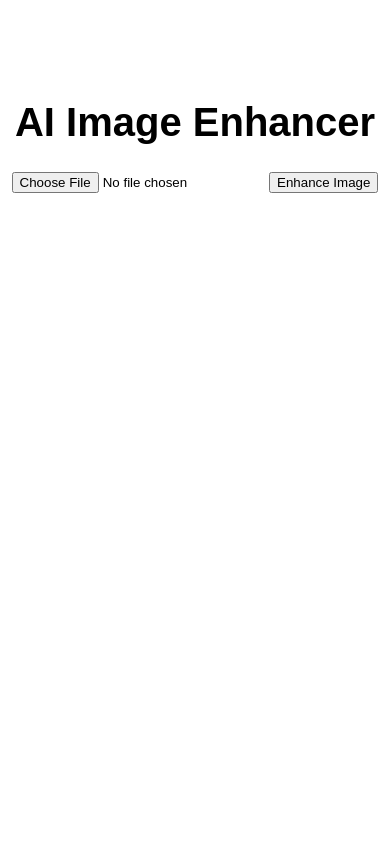
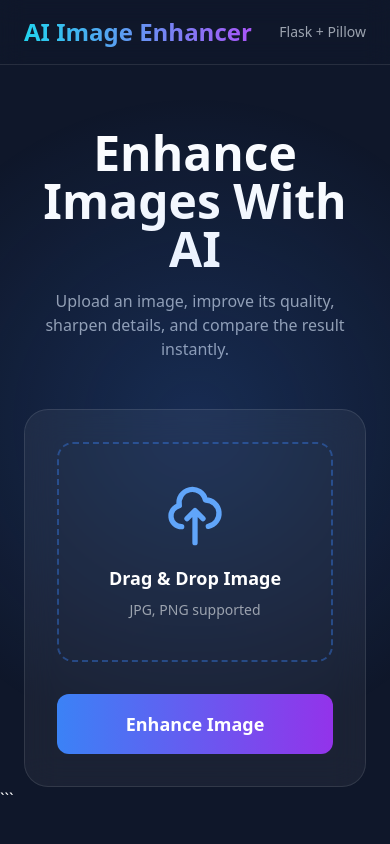
Before and after one commit to tanyakaundinya/Image-Enhancer, a Flask app: page / in a window 390 px wide. Run offline with Flask 3, Linux system fonts and the light colour scheme; some libraries are stand-ins or nearby versions.

Commit message:
updated ui

````diff
--- a/app.py
+++ b/app.py
@@ -1,76 +1,3 @@
-# from flask import Flask, render_template, request
-# from PIL import Image, ImageEnhance
-# import os
-
-
-# app = Flask(__name__)
-
-
-# UPLOAD_FOLDER = "uploads"
-# ENHANCED_FOLDER = "enhanced"
-
-
-# app.config["UPLOAD_FOLDER"] = UPLOAD_FOLDER
-
-
-# os.makedirs(UPLOAD_FOLDER, exist_ok=True)
-# os.makedirs(ENHANCED_FOLDER, exist_ok=True)
-
-
-# @app.route("/", methods=["GET", "POST"])
-# def home():
-
-#     enhanced_image = None
-
-#     if request.method == "POST":
-
-#         image = request.files["image"]
-
-#         if image:
-
-#             upload_path = os.path.join(
-#                 UPLOAD_FOLDER,
-#                 image.filename
-#             )
-
-#             image.save(upload_path)
-
-
-#             img = Image.open(upload_path)
-
-
-#             # Improve sharpness
-#             sharpness = ImageEnhance.Sharpness(img)
-#             img = sharpness.enhance(2)
-
-
-#             # Improve contrast
-#             contrast = ImageEnhance.Contrast(img)
-#             img = contrast.enhance(1.5)
-
-
-#             enhanced_path = os.path.join(
-#                 ENHANCED_FOLDER,
-#                 image.filename
-#             )
-
-
-#             img.save(enhanced_path)
-
-
-#             enhanced_image = enhanced_path
-
-
-#     return render_template(
-#         "index.html",
-#         enhanced_image=enhanced_image
-#     )
-
-
-# if __name__ == "__main__":
-#     app.run(debug=True)
-
-
 from flask import Flask, render_template, request, send_from_directory
 from PIL import Image, ImageEnhance
 import os
@@ -86,6 +13,11 @@ os.makedirs(UPLOAD_FOLDER, exist_ok=True)
 os.makedirs(ENHANCED_FOLDER, exist_ok=True)
 
 
+@app.route('/uploads/<filename>')
+def uploaded_file(filename):
+    return send_from_directory(UPLOAD_FOLDER, filename)
+
+
 @app.route('/enhanced/<filename>')
 def enhanced_file(filename):
     return send_from_directory(ENHANCED_FOLDER, filename)
@@ -94,6 +26,7 @@ def enhanced_file(filename):
 @app.route("/", methods=["GET", "POST"])
 def home():
 
+    original_image = None
     enhanced_image = None
 
     if request.method == "POST":
@@ -101,6 +34,8 @@ def home():
         image = request.files.get("image")
 
         if image and image.filename:
+
+            original_image = image.filename
 
             upload_path = os.path.join(
                 UPLOAD_FOLDER,
@@ -130,6 +65,7 @@ def home():
 
     return render_template(
         "index.html",
+        original_image=original_image,
         enhanced_image=enhanced_image
     )
 
--- a/templates/index.html
+++ b/templates/index.html
@@ -1,38 +1,248 @@
 <!DOCTYPE html>
-<html>
+<html lang="en">
 
 <head>
-    <title>Image Enhancer</title>
+    <meta charset="UTF-8">
+    <meta name="viewport" content="width=device-width, initial-scale=1.0">
 
-    <link rel="stylesheet" href="{{ url_for('static', filename='css/style.css') }}">
+    <title>AI Image Enhancer</title>
+
+    <script src="https://cdn.tailwindcss.com"></script>
+
+    <style>
+        body {
+            background: #0f172a;
+            overflow-x: hidden;
+        }
+
+        .glow {
+            background: radial-gradient(circle at center,
+                    rgba(59, 130, 246, 0.2),
+                    transparent 70%);
+        }
+
+        .glass {
+            backdrop-filter: blur(16px);
+            background: rgba(255, 255, 255, 0.05);
+            border: 1px solid rgba(255, 255, 255, 0.1);
+        }
+
+        .loader {
+            border: 4px solid rgba(255,255,255,0.1);
+            border-top: 4px solid #60a5fa;
+            border-radius: 50%;
+            width: 35px;
+            height: 35px;
+            animation: spin 1s linear infinite;
+        }
+
+        @keyframes spin {
+            100% {
+                transform: rotate(360deg);
+            }
+        }
+    </style>
 </head>
 
-<body>
+<body class="text-white min-h-screen">
 
-    <h1>AI Image Enhancer</h1>
+    <!-- Background -->
+    <div class="fixed inset-0 glow"></div>
 
-    <form method="POST" enctype="multipart/form-data">
+    <!-- Navbar -->
+    <nav class="border-b border-white/10 backdrop-blur-md sticky top-0 z-50">
+        <div class="max-w-7xl mx-auto px-6 py-4 flex justify-between items-center">
 
-        <input type="file" name="image" required>
+            <h1 class="text-2xl font-bold bg-gradient-to-r from-cyan-400 to-purple-500 bg-clip-text text-transparent">
+                AI Image Enhancer
+            </h1>
 
-        <button type="submit">
-            Enhance Image
-        </button>
+            <span class="text-sm text-gray-400">
+                Flask + Pillow
+            </span>
 
-    </form>
+        </div>
+    </nav>
+
+    <!-- Hero -->
+    <section class="max-w-5xl mx-auto px-6 pt-16 text-center">
+
+        <h2 class="text-5xl font-bold mb-4">
+            Enhance Images With AI
+        </h2>
+
+        <p class="text-gray-400 max-w-2xl mx-auto">
+            Upload an image, improve its quality, sharpen details,
+            and compare the result instantly.
+        </p>
+
+    </section>
+
+    <!-- Upload Section -->
+    <section class="max-w-4xl mx-auto px-6 mt-12">
+
+        <div class="glass rounded-3xl p-8">
+
+            <form method="POST" enctype="multipart/form-data" id="uploadForm">
+
+                <label
+                    class="border-2 border-dashed border-blue-500/40 rounded-2xl p-10 flex flex-col items-center justify-center cursor-pointer hover:border-blue-400 transition">
+
+                    <svg xmlns="http://www.w3.org/2000/svg"
+                        class="w-16 h-16 text-blue-400 mb-4"
+                        fill="none"
+                        viewBox="0 0 24 24"
+                        stroke="currentColor">
+
+                        <path stroke-linecap="round"
+                            stroke-linejoin="round"
+                            stroke-width="2"
+                            d="M7 16a4 4 0 01-.88-7.903A5 5 0
+                            1115.9 6L16 6a5 5 0 011 9.9M15 13l-3-3m0
+                            0l-3 3m3-3v12" />
+
+                    </svg>
+
+                    <p class="text-lg font-semibold">
+                        Drag & Drop Image
+                    </p>
+
+                    <p class="text-gray-400 text-sm mt-2">
+                        JPG, PNG supported
+                    </p>
+
+                    <input
+                        type="file"
+                        name="image"
+                        id="imageInput"
+                        class="hidden"
+                        accept="image/*"
+                        required>
+
+                </label>
+
+                <!-- Preview -->
+                <div id="previewContainer"
+                    class="hidden mt-6">
+
+                    <img id="preview"
+                        class="rounded-xl mx-auto max-h-96 shadow-lg">
+
+                </div>
+
+                <button
+                    id="enhanceBtn"
+                    type="submit"
+                    class="mt-8 w-full bg-gradient-to-r from-blue-500 to-purple-600 py-4 rounded-xl font-bold text-lg hover:scale-[1.02] transition">
+
+                    Enhance Image
+
+                </button>
+
+            </form>
+
+        </div>
+
+    </section>
+
+    <!-- Loading -->
+    <div id="loading"
+        class="hidden flex flex-col items-center mt-10">
+
+        <div class="loader"></div>
+
+        <p class="mt-4 text-gray-400">
+            Enhancing Image...
+        </p>
+
+    </div>
 
     {% if enhanced_image %}
 
-    <h2>Enhanced Image</h2>
+    <!-- Result -->
+    <section class="max-w-6xl mx-auto px-6 py-16">
 
-    <img
-        src="{{ url_for('enhanced_file', filename=enhanced_image) }}"
-        alt="Enhanced Image"
-        width="500"
-    >
+        <h3 class="text-3xl font-bold text-center mb-10">
+            Enhancement Result
+        </h3>
+
+        <div class="grid md:grid-cols-2 gap-8">
+
+            <!-- Original -->
+            <div class="glass p-4 rounded-2xl">
+
+                <h4 class="mb-4 text-center text-blue-400 font-bold">
+                    Original Image
+                </h4>
+
+                <img
+                    src="{{ url_for('uploaded_file', filename=original_image) }}"
+                    class="rounded-xl w-full">
+
+            </div>
+
+            <!-- Enhanced -->
+            <div class="glass p-4 rounded-2xl">
+
+                <h4 class="mb-4 text-center text-green-400 font-bold">
+                    Enhanced Image
+                </h4>
+
+                <img
+                    src="{{ url_for('enhanced_file', filename=enhanced_image) }}"
+                    class="rounded-xl w-full">
+
+            </div>
+
+        </div>
+
+        <!-- Download -->
+        <div class="text-center mt-10">
+
+            <a
+                href="{{ url_for('enhanced_file', filename=enhanced_image) }}"
+                download
+                class="inline-block bg-green-600 px-8 py-4 rounded-xl font-bold hover:bg-green-700 transition">
+
+                Download Enhanced Image
+
+            </a>
+
+        </div>
+
+    </section>
 
     {% endif %}
+
+    <script>
+
+        const imageInput = document.getElementById('imageInput');
+        const preview = document.getElementById('preview');
+        const previewContainer = document.getElementById('previewContainer');
+        const form = document.getElementById('uploadForm');
+        const loading = document.getElementById('loading');
+
+        imageInput.addEventListener('change', function () {
+
+            const file = this.files[0];
+
+            if (!file) return;
+
+            preview.src = URL.createObjectURL(file);
+
+            previewContainer.classList.remove('hidden');
+
+        });
+
+        form.addEventListener('submit', () => {
+
+            loading.classList.remove('hidden');
+
+        });
+
+    </script>
 
 </body>
 
 </html>
+```
````
Also changed, not shown: enhanced/WhatsApp Image 2026-07-18 at 8.46.54 PM.jpeg (added), uploads/WhatsApp Image 2026-07-18 at 8.46.54 PM.jpeg (added).
